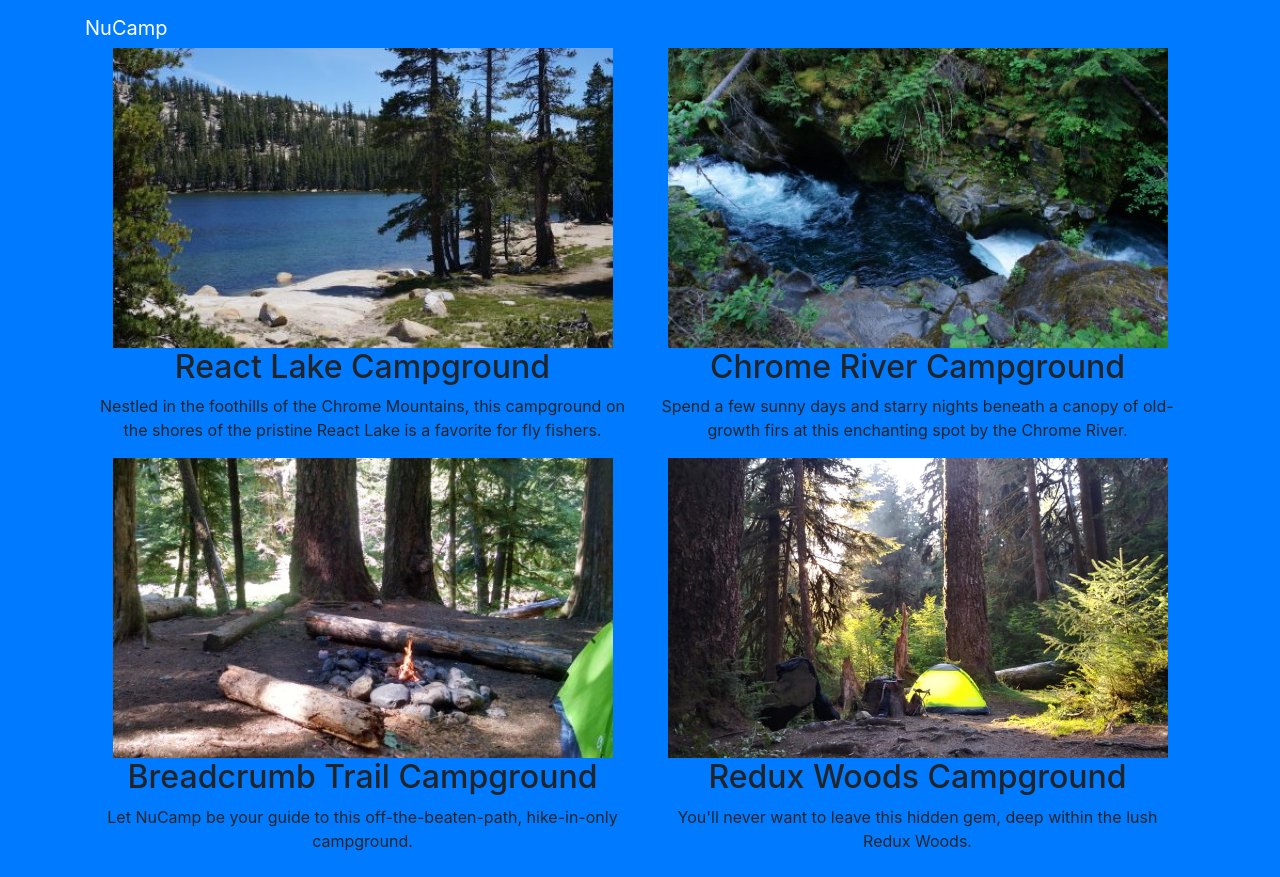
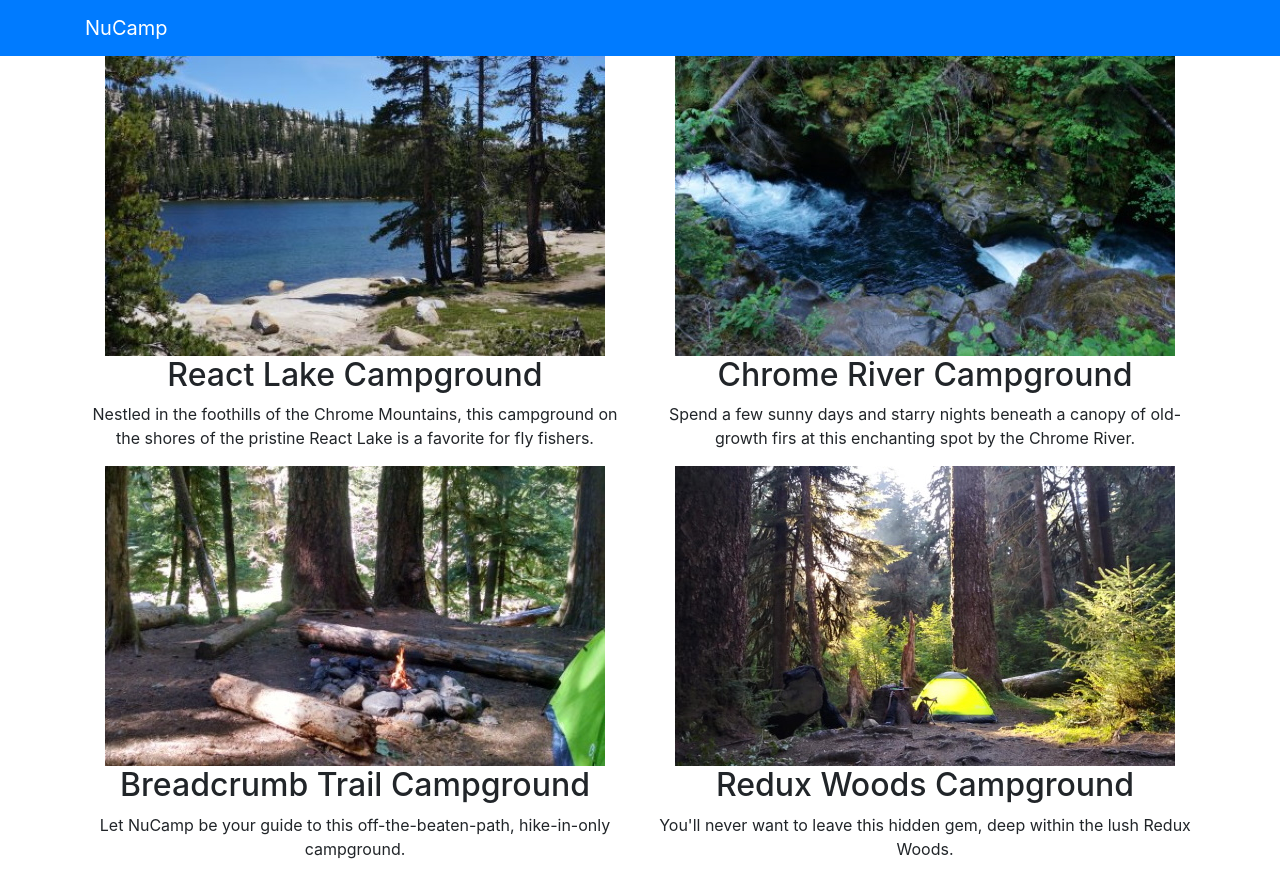
Before and after one commit to theSalafee/ReactNucampsite, a React (Create React App) app: page / in a window 1280 px wide. Built offline with nearby package versions, Linux system fonts and the light colour scheme.

Commit message:
fixed nav

```diff
--- a/src/App.js
+++ b/src/App.js
@@ -10,9 +10,9 @@ class App extends Component {
         <Navbar dark color="primary">
           <div className="container">
             <NavbarBrand href="/">NuCamp</NavbarBrand>
-            <Directory />
           </div>
         </Navbar>
+        <Directory />
       </div>
     );
   }
```
